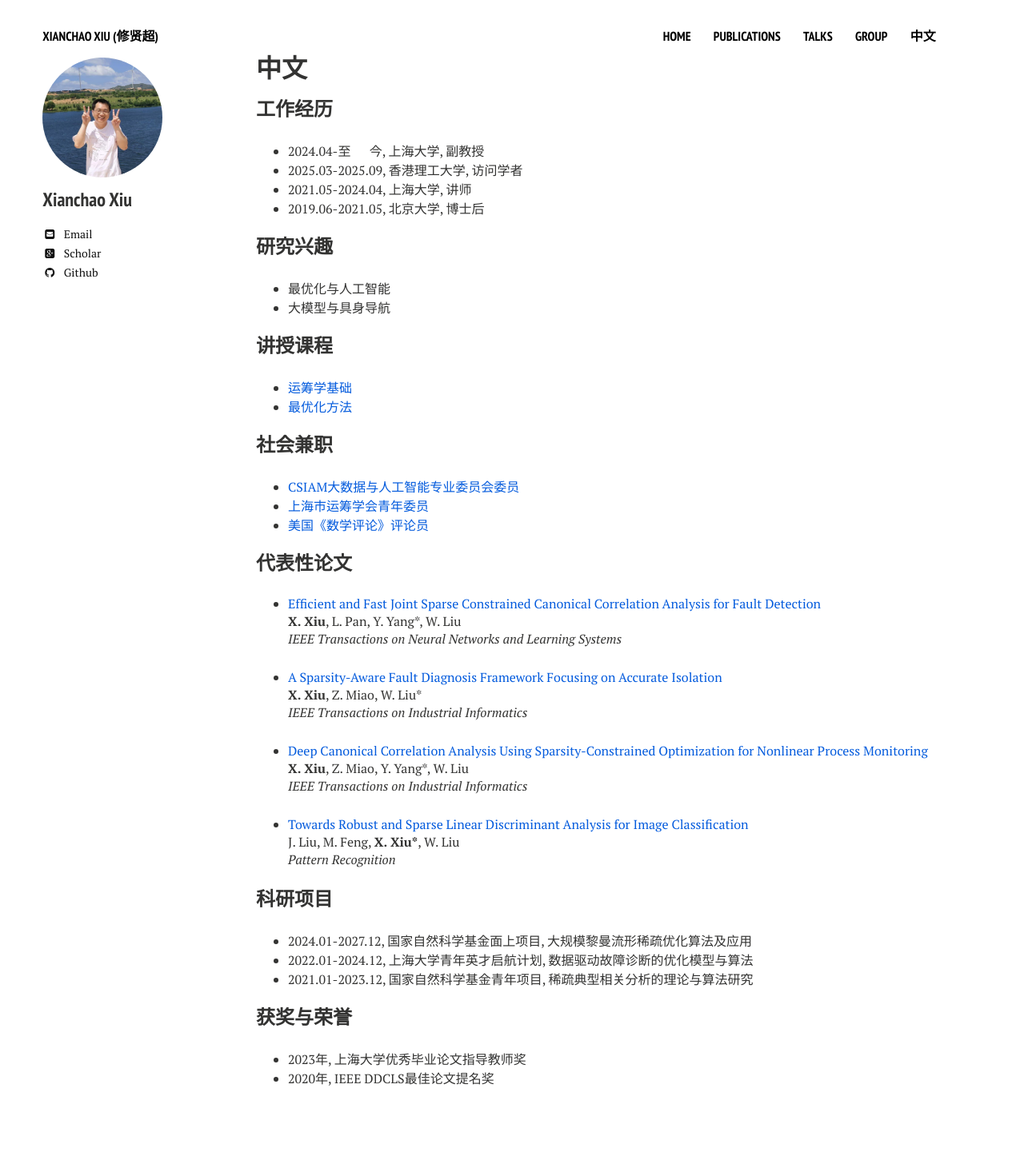
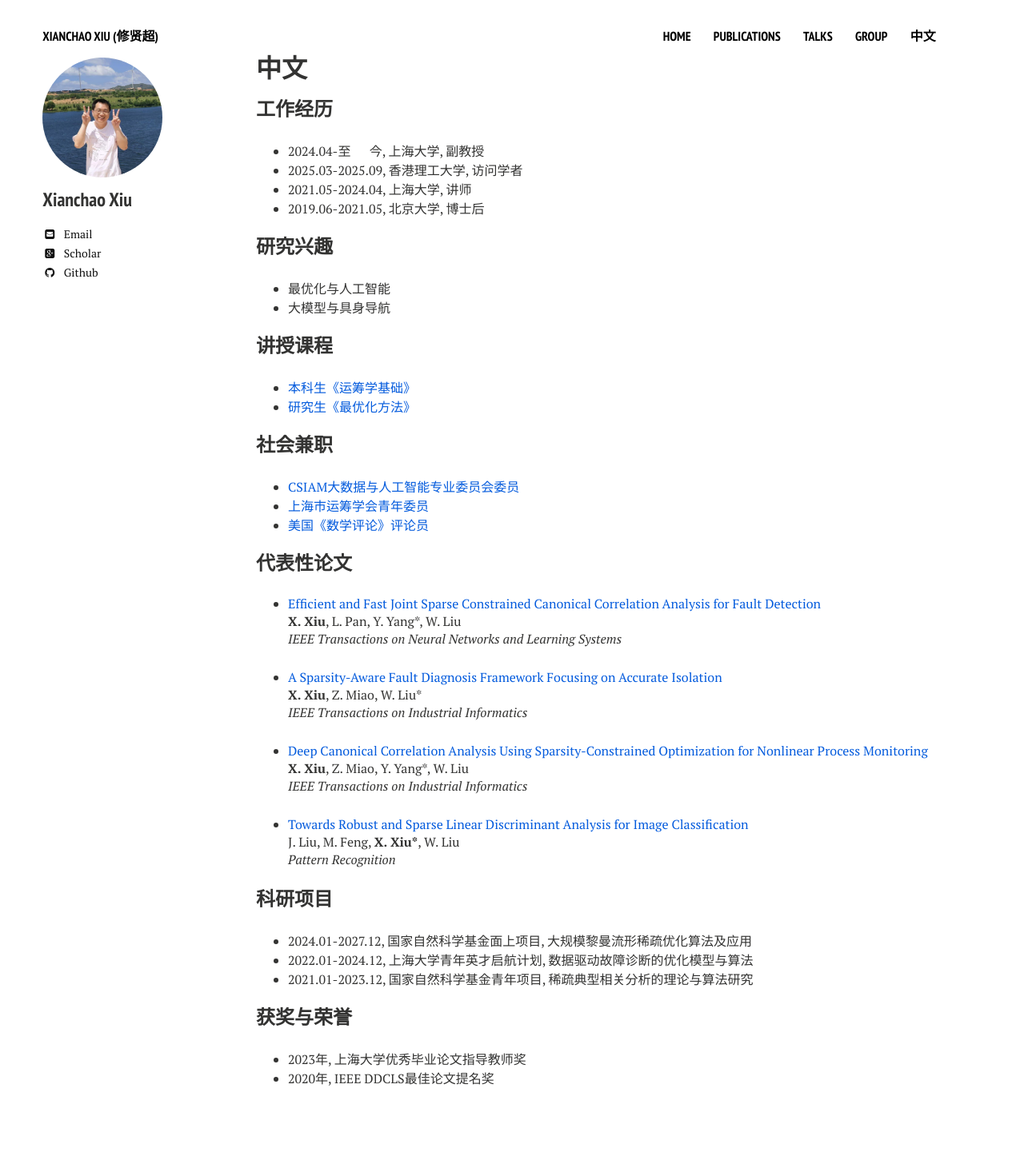
Before and after one commit to xianchaoxiu/xianchaoxiu.github.io, a Jekyll site: the page built from chinese/index.md, in a window 1280 px wide. Shown: the whole page at 80% size. Built offline with Jekyll 4.4.1, drawn with Linux system fonts in a browser that asks for light colours; nearby versions of some CDN libraries.

Commit message:
Update index.md

```diff
--- a/chinese/index.md
+++ b/chinese/index.md
@@ -23,8 +23,8 @@ share: false
 
 
 ### 讲授课程
-* <a href="https://xianchaoxiu.github.io/chinese/OR/" class="textlink" target="_blank"> 运筹学基础 </a><br>
-* <a href="https://xianchaoxiu.github.io/chinese/OPT/" class="textlink" target="_blank"> 最优化方法 </a><br>
+* <a href="https://xianchaoxiu.github.io/chinese/OR/" class="textlink" target="_blank"> 本科生《运筹学基础》 </a><br>
+* <a href="https://xianchaoxiu.github.io/chinese/OPT/" class="textlink" target="_blank"> 研究生《最优化方法》 </a><br>
 
 
 
```
